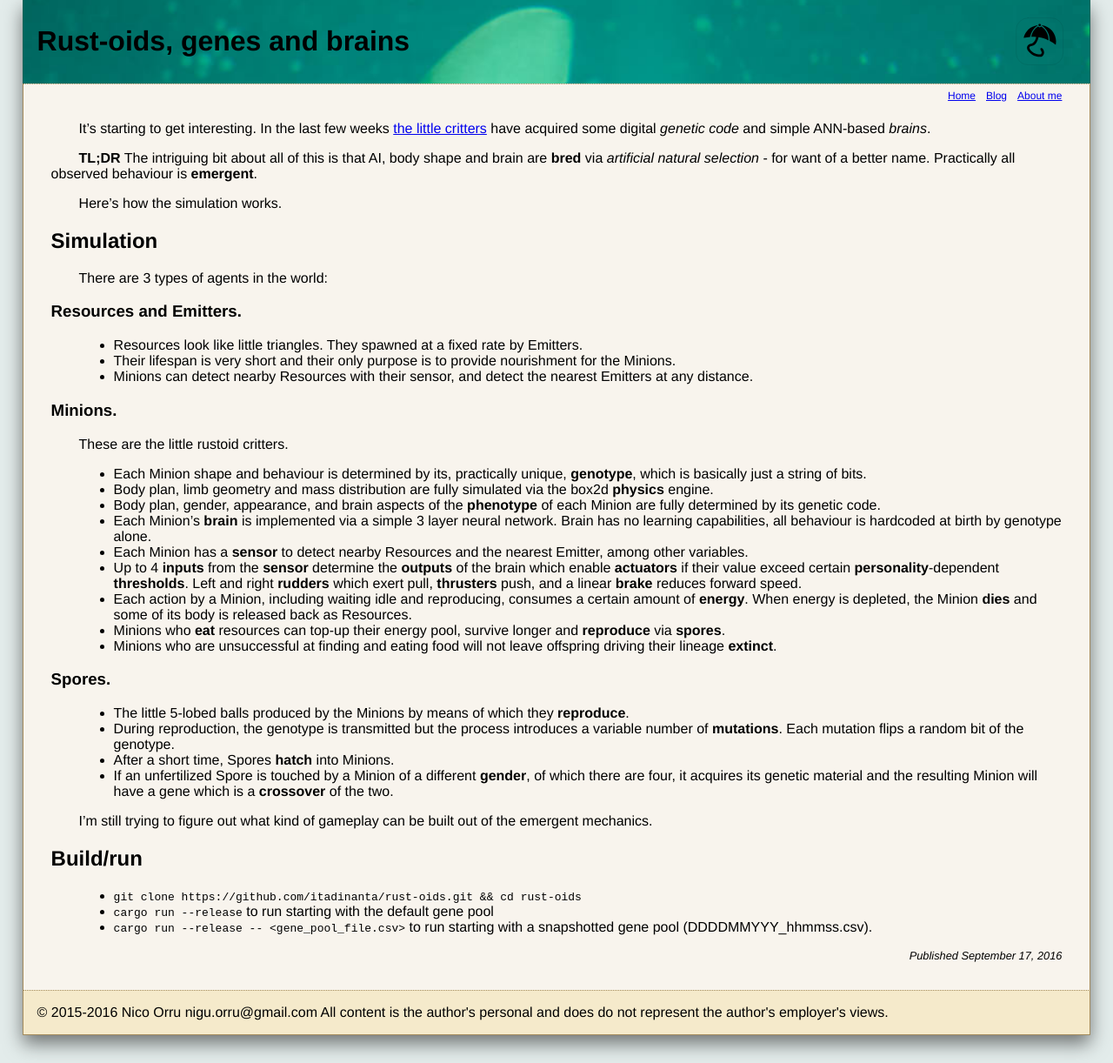
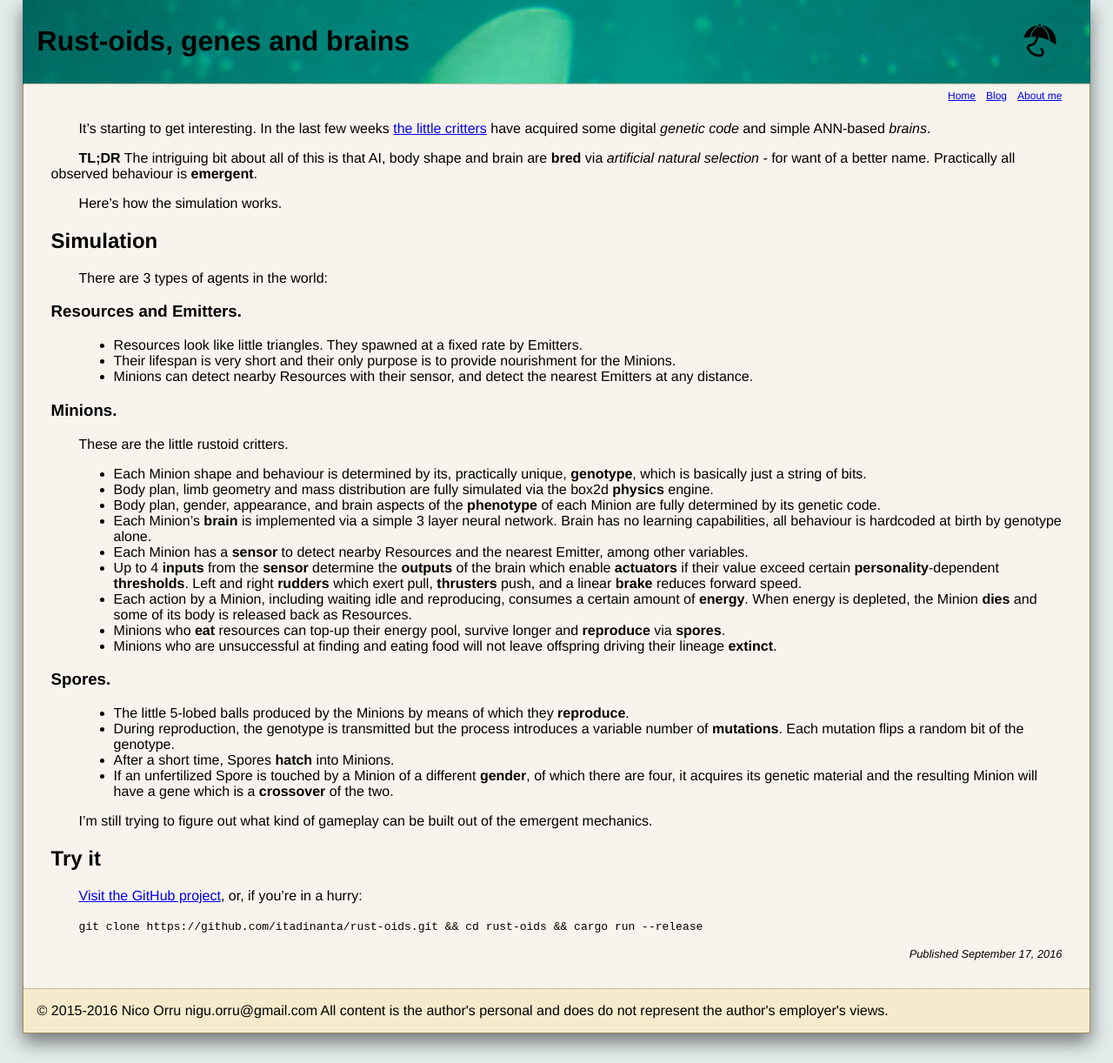
Before and after one commit to itadinanta/itadinanta.github.io, a Jekyll site: the page built from _posts/2016-09-17-rust-oids-update-the-simulation.md, in a window 1280 px wide. Shown: the whole page at 87% size. Built offline with Jekyll 4.4.1, drawn with Linux system fonts in a browser that asks for light colours.

Commit message:
Minor changes to last Rust-oids blog post.

````diff
--- a/_posts/2016-09-17-rust-oids-update-the-simulation.md
+++ b/_posts/2016-09-17-rust-oids-update-the-simulation.md
@@ -40,8 +40,8 @@ These are the little rustoid critters.
 
 I'm still trying to figure out what kind of gameplay can be built out of the emergent mechanics.
 
-## Build/run
+## Try it
 
-- ```git clone https://github.com/itadinanta/rust-oids.git && cd rust-oids```
-- ```cargo run --release``` to run starting with the default gene pool
-- ```cargo run --release -- <gene_pool_file.csv>``` to run starting with a snapshotted gene pool (DDDDMMYYY_hhmmss.csv).
+[Visit the GitHub project](https://github.com/itadinanta/rust-oids), or, if you're in a hurry:
+
+```git clone https://github.com/itadinanta/rust-oids.git && cd rust-oids && cargo run --release```
````
